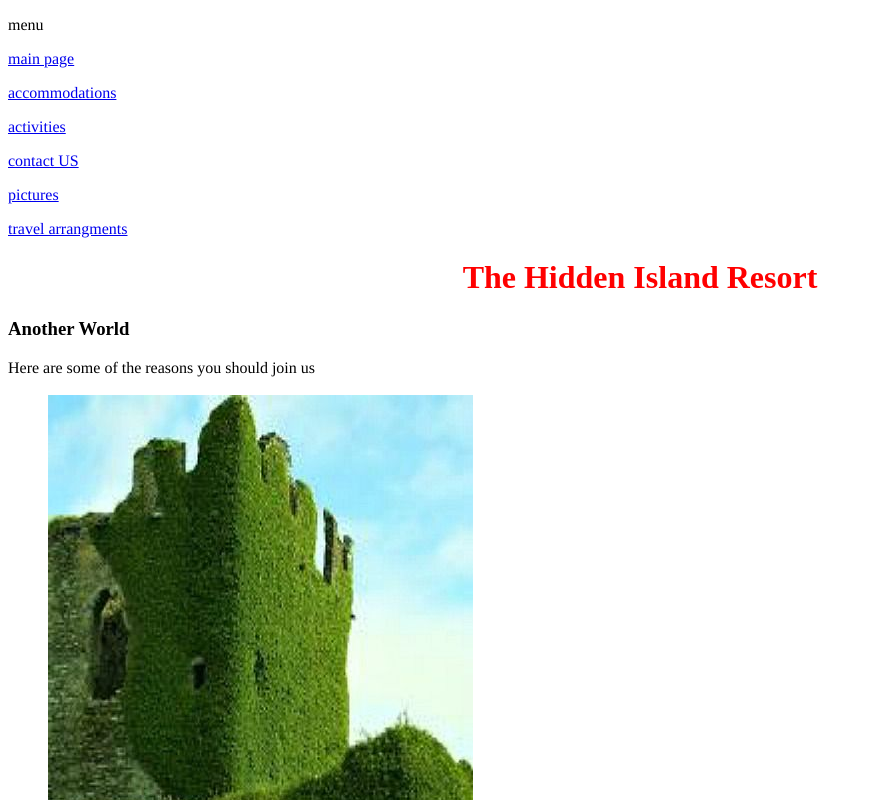
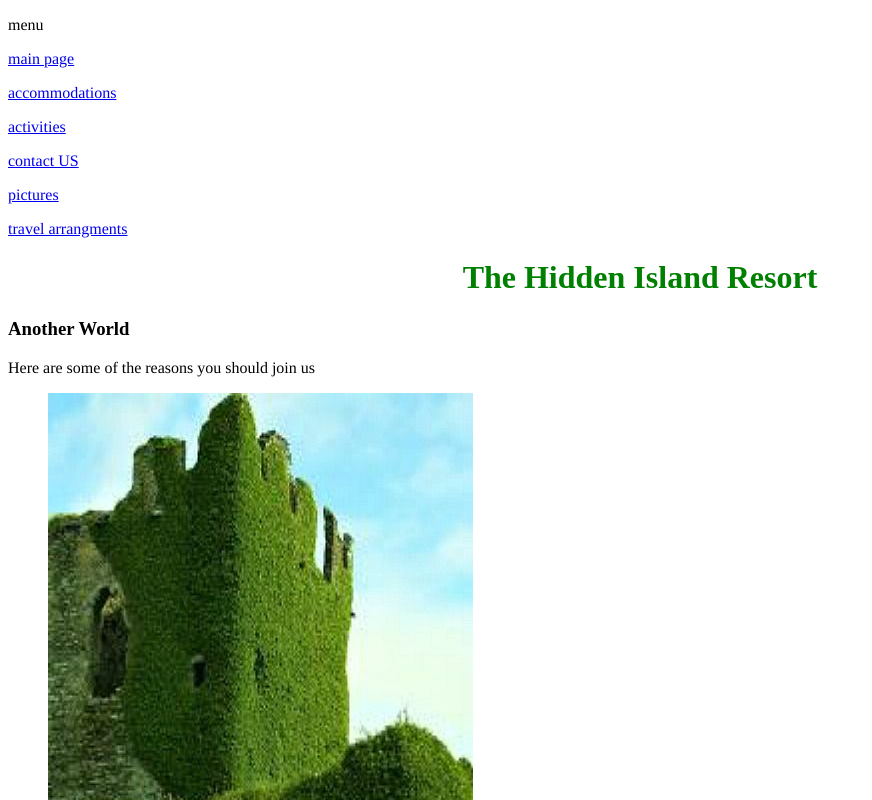
Before and after one commit to waterstroke/resort_web, a plain HTML site: page index.html in a window 1280 px wide. Shown: the top 800 px of the page, without its empty margins (0-872 px from the left). Drawn offline with Linux system fonts and the light colour scheme.

Commit message:
added new stylr css

```diff
--- a/css/hidden.css
+++ b/css/hidden.css
@@ -1,5 +1,5 @@
 h1 {
-    color: red;
+    color: Green;
     text-align: center;
 }
 
@@ -13,8 +13,9 @@ p {
 }
 
 ul {
-  font-size: 18px;
-  line-height: 30px;
+  color: purple;
+  font-size: 15px;
+  line-height: 15px;
   font-style: italic;
 }
 ol {
```
